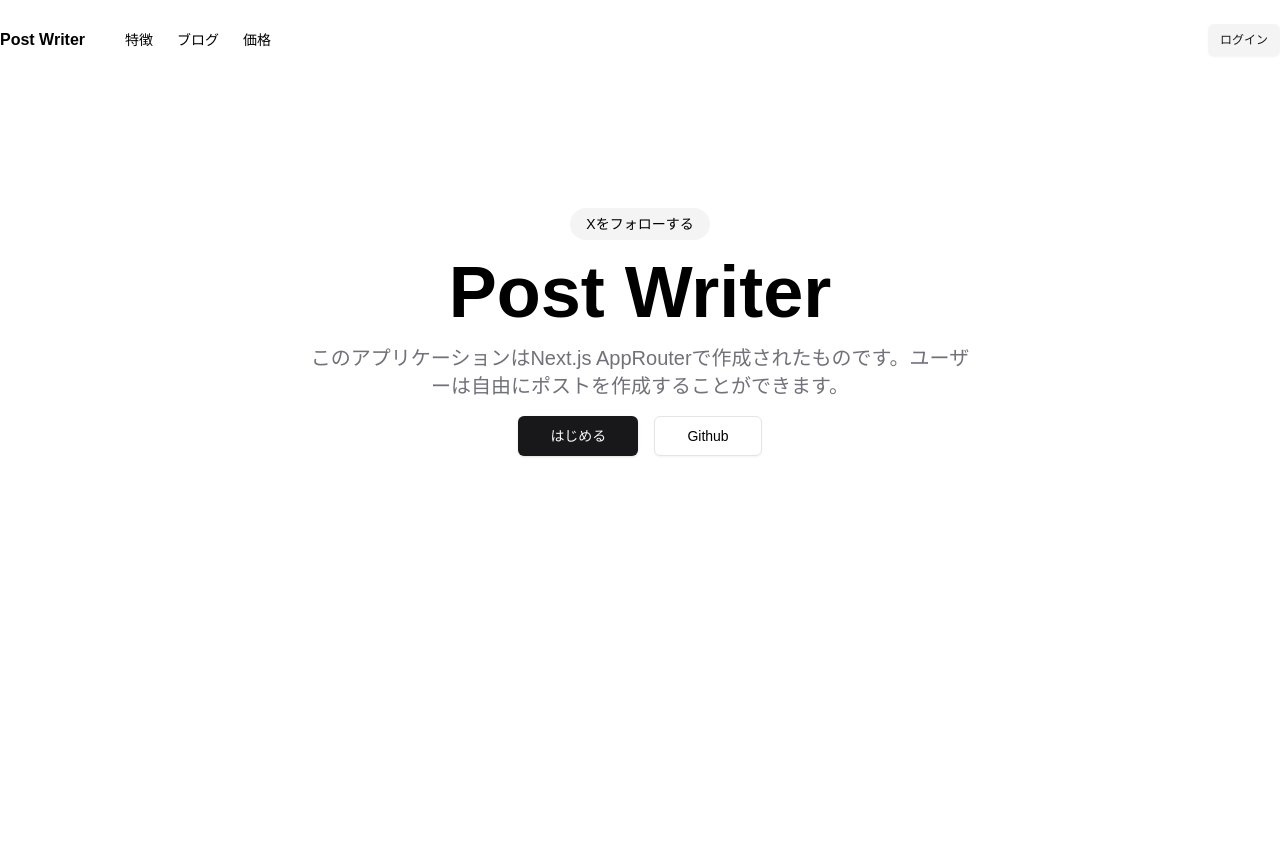
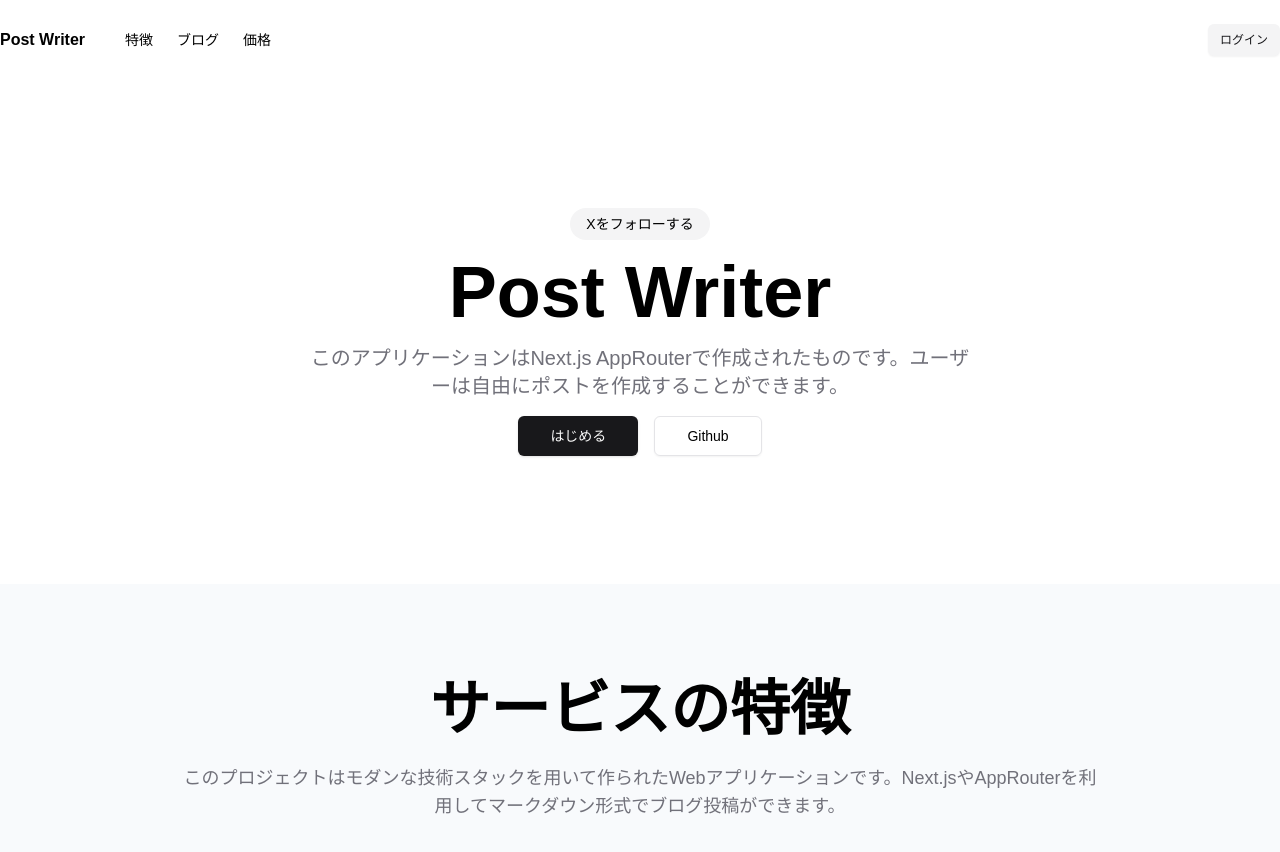
Before and after one commit to bbbyk105/post-writer-webapp, a Next.js app: page / in a window 1280 px wide. Shown: the top 852 px of the page. Before the commit the page ends 800 px from the top, so only its background shows below. Built offline with nearby package versions, Linux system fonts and the light colour scheme.

Commit message:
sectionの作成

```diff
--- a/app/(marketing)/page.tsx
+++ b/app/(marketing)/page.tsx
@@ -45,6 +45,13 @@
           </div>
         </div>
       </section>
+
+      <section id="features" className="container mx-auto py-8 md:py-12 lg:py-24 bg-slate-50">
+        <div className="text-center space-y-6 max-w-[58rem] mx-auto">
+          <h2 className="font-extrabold text-3xl md:text-6xl">サービスの特徴</h2>
+          <p className="text-muted-foreground sm:text-lg sm:leading-7">このプロジェクトはモダンな技術スタックを用いて作られたWebアプリケーションです。Next.jsやAppRouterを利用してマークダウン形式でブログ投稿ができます。</p>
+        </div>
+      </section>
     </>
   );
 }
```
